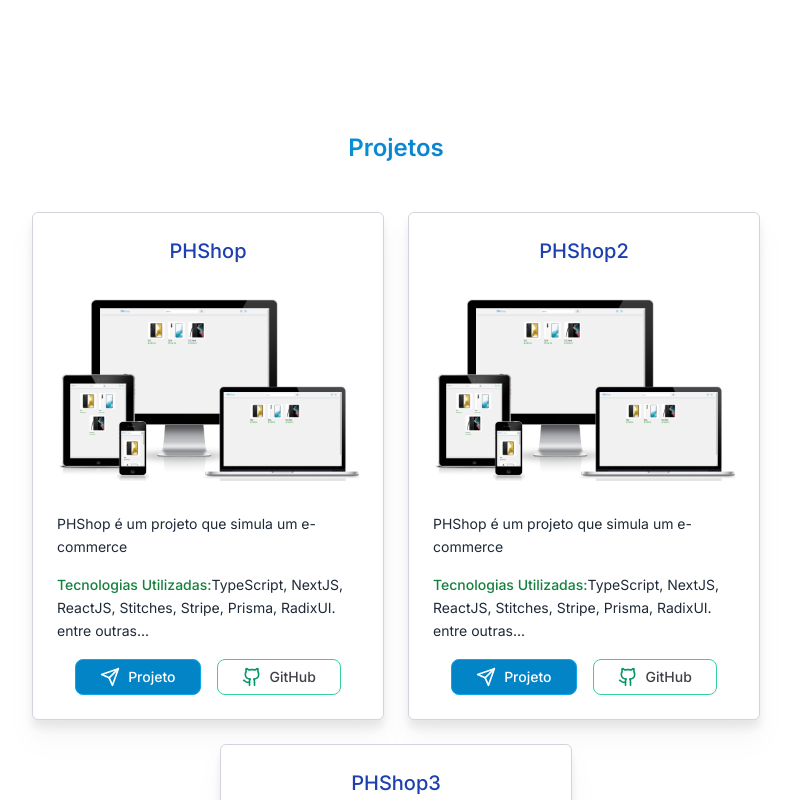
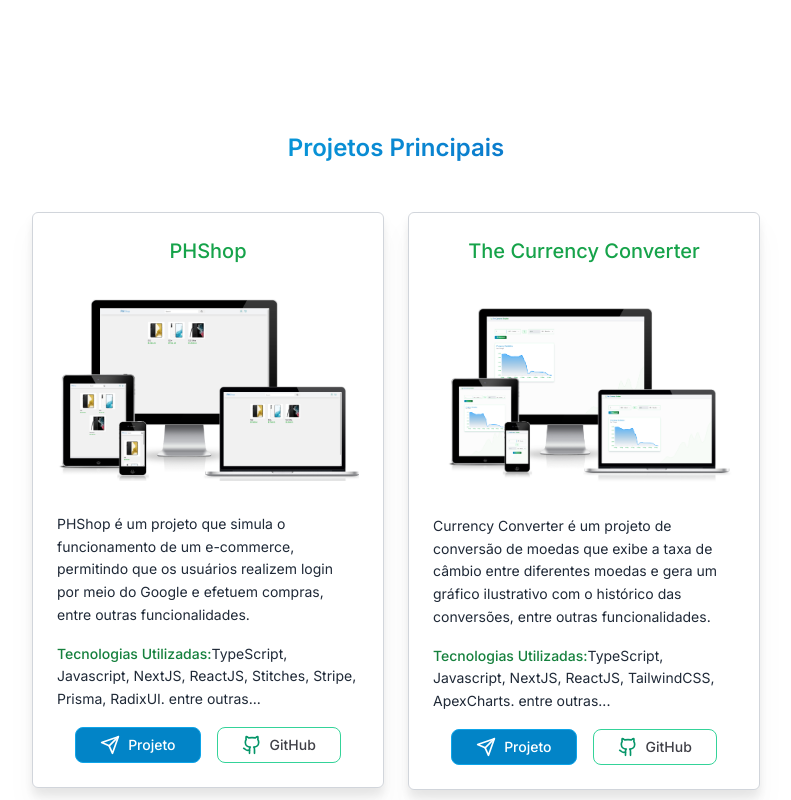
Before and after one commit to phpaulohenrique/portfolio, a Next.js app: page / in a window 1280 px wide. Shown: the part 1140-1940 px from the top of the page, without its empty margins (244-1035 px from the left). Built offline with nearby package versions, Linux system fonts and the light colour scheme.

Commit message:
style: css improvements.

```diff
--- a/app/components/Sections/Projects.tsx
+++ b/app/components/Sections/Projects.tsx
@@ -4,6 +4,7 @@
 import { Github, Send } from 'lucide-react'
 import Link from 'next/link'
 import phshopImg from '../../assets/img/phshop.png'
+import currencyImg from '../../assets/img/currency.png'
 import { Fade } from 'react-awesome-reveal'
 
 interface IProjects {
@@ -19,33 +20,35 @@
     {
         name: 'PHShop',
         imgUrl: phshopImg,
-        description: 'PHShop é um projeto que simula um e-commerce',
+        description:
+            'PHShop é um projeto que simula o funcionamento de um e-commerce, permitindo que os usuários realizem login por meio do Google e efetuem compras, entre outras funcionalidades.',
         appUrl: 'https://ph-shop.vercel.app',
         githubUrl: 'https://github.com/phpaulohenrique/ph-shop',
-        techs: 'TypeScript, NextJS, ReactJS, Stitches, Stripe, Prisma, RadixUI.',
+        techs: 'TypeScript, Javascript, NextJS, ReactJS, Stitches, Stripe, Prisma, RadixUI.',
     },
     {
-        name: 'PHShop2',
-        imgUrl: phshopImg,
-        description: 'PHShop é um projeto que simula um e-commerce',
-        appUrl: 'https://ph-shop.vercel.app',
-        githubUrl: 'https://github.com/phpaulohenrique/ph-shop',
-        techs: 'TypeScript, NextJS, ReactJS, Stitches, Stripe, Prisma, RadixUI.',
+        name: 'The Currency Converter',
+        imgUrl: currencyImg,
+        description:
+            'Currency Converter é um projeto de conversão de moedas que exibe a taxa de câmbio entre diferentes moedas e gera um gráfico ilustrativo com o histórico das conversões, entre outras funcionalidades.',
+        appUrl: 'https://thecurrencyconverter.vercel.app',
+        githubUrl: 'https://github.com/phpaulohenrique/currency-converter',
+        techs: 'TypeScript, Javascript, NextJS, ReactJS, TailwindCSS, ApexCharts.',
     },
-    {
-        name: 'PHShop3',
-        imgUrl: phshopImg,
-        description: 'PHShop é um projeto que simula um e-commerce',
-        appUrl: 'https://ph-shop.vercel.app',
-        githubUrl: 'https://github.com/phpaulohenrique/ph-shop',
-        techs: 'TypeScript, NextJS, ReactJS, Stitches, Stripe, Prisma, RadixUI.',
-    },
+    // {
+    //     name: 'PHShop3',
+    //     imgUrl: phshopImg,
+    //     description: 'PHShop é um projeto que simula um e-commerce',
+    //     appUrl: 'https://ph-shop.vercel.app',
+    //     githubUrl: 'https://github.com/phpaulohenrique/ph-shop',
+    //     techs: 'TypeScript, NextJS, ReactJS, Stitches, Stripe, Prisma, RadixUI.',
+    // },
 ]
 
 export function Projects() {
     return (
-        <section className="min-h-[60vh] pt-14" id="projects">
-            <Heading>Projetos</Heading>
+        <section className="min-h-[70vh] pt-14" id="projects">
+            <Heading>Projetos Principais</Heading>
             <div className="flex gap-6 sm:gap-6 flex-wrap justify-center">
                 <Fade cascade damping={0.2} triggerOnce>
                     {myProjects.map((project) => (
@@ -53,7 +56,7 @@
                             key={project.name}
                             className="bg-white px-6 py-6 rounded-md w-[22rem] drop-shadow-xl border border-gray-300 text-left hover:scale-[1.02] transition-all"
                         >
-                            <h3 className="text-xl font-medium text-blue-800 mb-8 text-center">
+                            <h3 className="text-xl font-medium text-green-600 mb-8 text-center">
                                 {project.name}
                             </h3>
                             <Image src={project.imgUrl} alt={project.name} className="w-full" />
```
Also changed, not shown: app/assets/img/currency.png (added).
